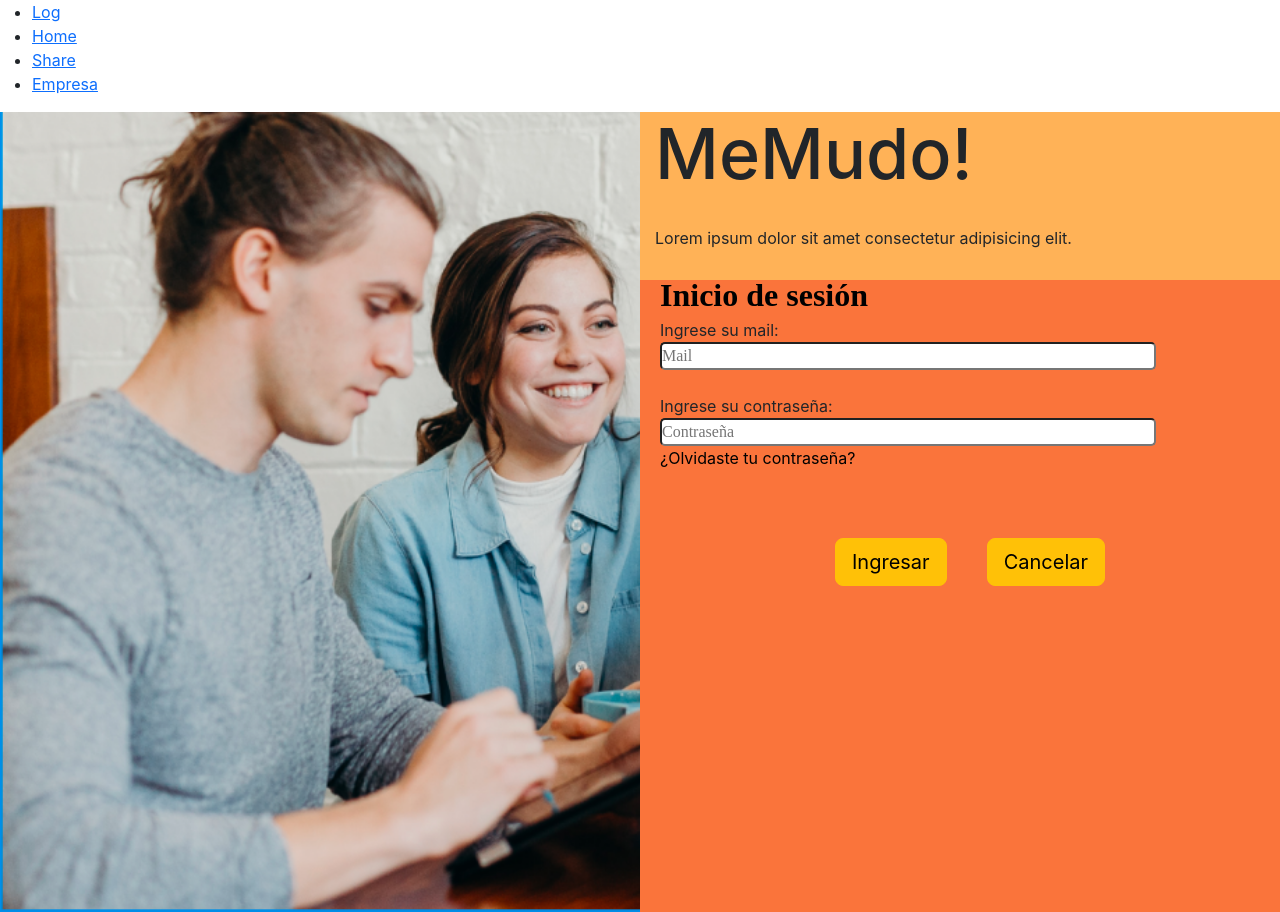
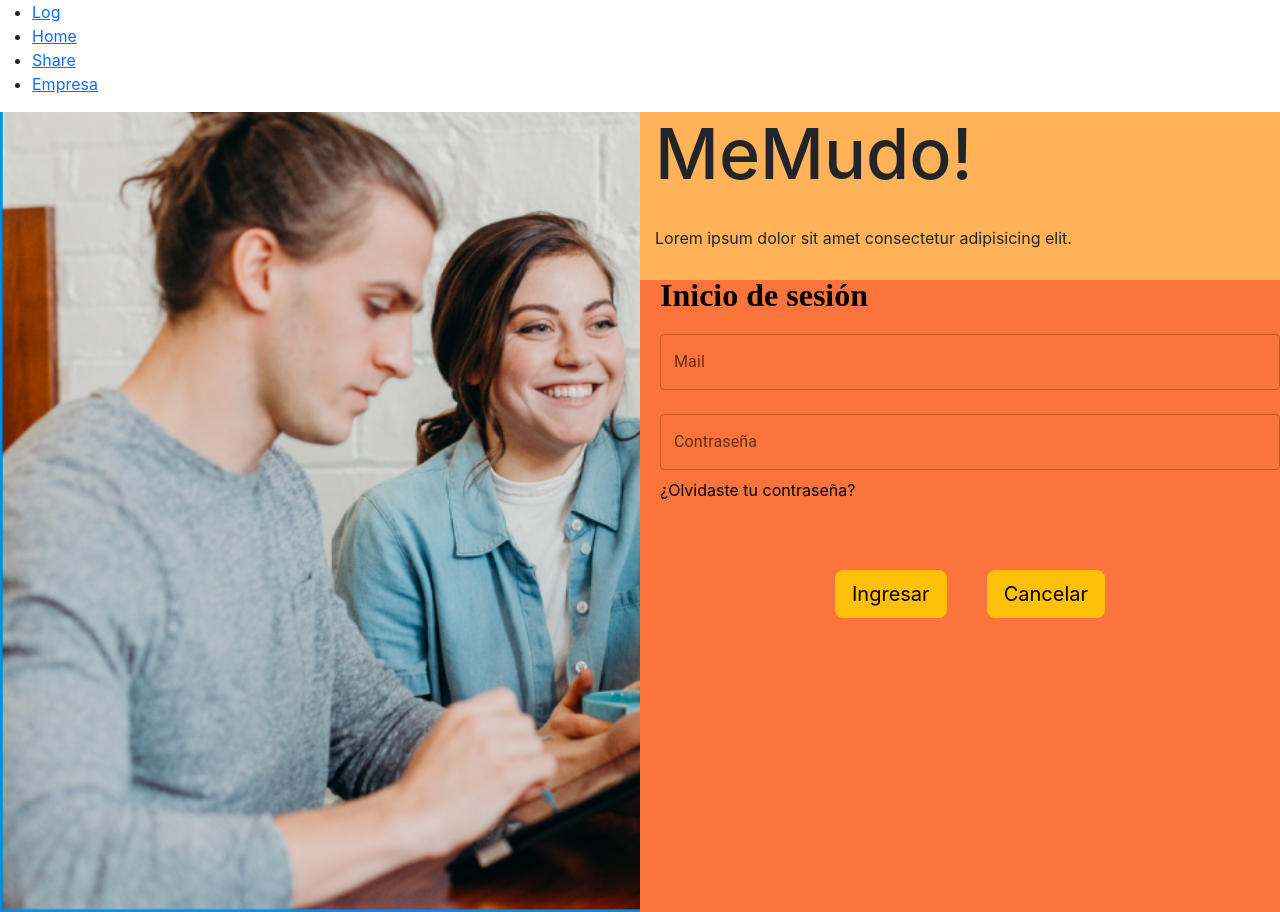
Before and after one commit to IgnacioSorgentini/Web-Mudanzas-FrontEnd, a React (Create React App) app: page / in a window 1280 px wide. Both pictures are taken after a click on the button "Iniciar sesion". Built offline with nearby package versions, Linux system fonts and the light colour scheme.

Commit message:
Emprolijando ventana Inicio Sesion

```diff
--- a/src/pages/InicioSesion/InicioSesion.jsx
+++ b/src/pages/InicioSesion/InicioSesion.jsx
@@ -1,5 +1,6 @@
 import React from "react";
 import {useState, useEffect} from 'react';
+import TextField from '@mui/material/TextField';
 import './InicioSesion.css';
 import RecuperacionContraseña from "../RecuperacionContraseña/RecuperacionContraseña";
 
@@ -47,14 +48,8 @@ function InicioSesion(props){
                     <h2 className="title"> Inicio de sesión </h2>
                 </div>
                 <div className="caja-contenido">
-                    <text className="texto"> Ingrese su mail: </text>
-                    <br/>
-                    <input className="input" type ="text" placeholder="Mail" onChange={handleUserChange}/>
-                    <br/>
-                    <br/>
-                    <text className="texto">Ingrese su contraseña:</text>
-                    <br/>
-                    <input className="input" type ="password" placeholder="Contraseña" onChange={handlePasswordChange} onKeyDown={comprobarUsuarioConEnter}/>
+                    <TextField id="outlined-basic" label="Mail" variant="outlined" margin="normal" onChange={handleUserChange} fullWidth />
+                    <TextField id="outlined-password-input" label="Contraseña" type="password" autoComplete="current-password" margin="normal" onChange={handlePasswordChange} onKeyDown={comprobarUsuarioConEnter} fullWidth />
                     <a  className="vinculo" href="#" onClick={() => setButtonPopupRecuperarContraseña(true)}>¿Olvidaste tu contraseña?</a>
                     <br/>
                     {error == 0 && <div className="contenedorError"><text className="error">Los datos ingresados no son correctos</text></div>}
```
